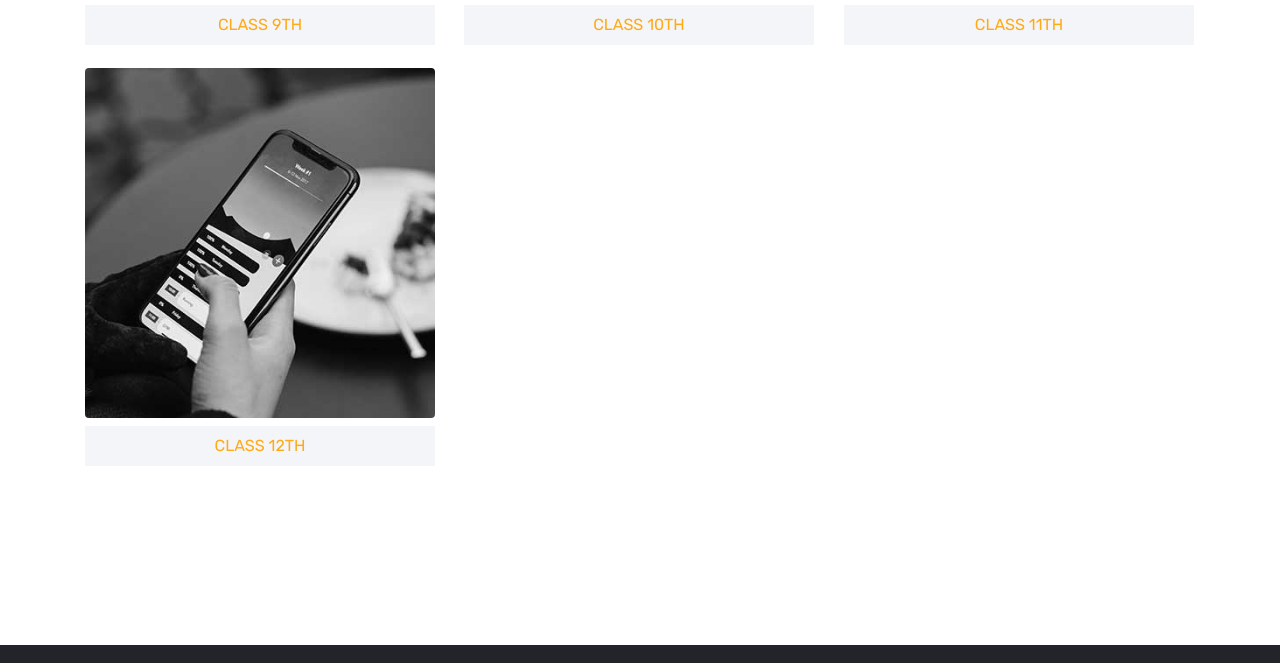
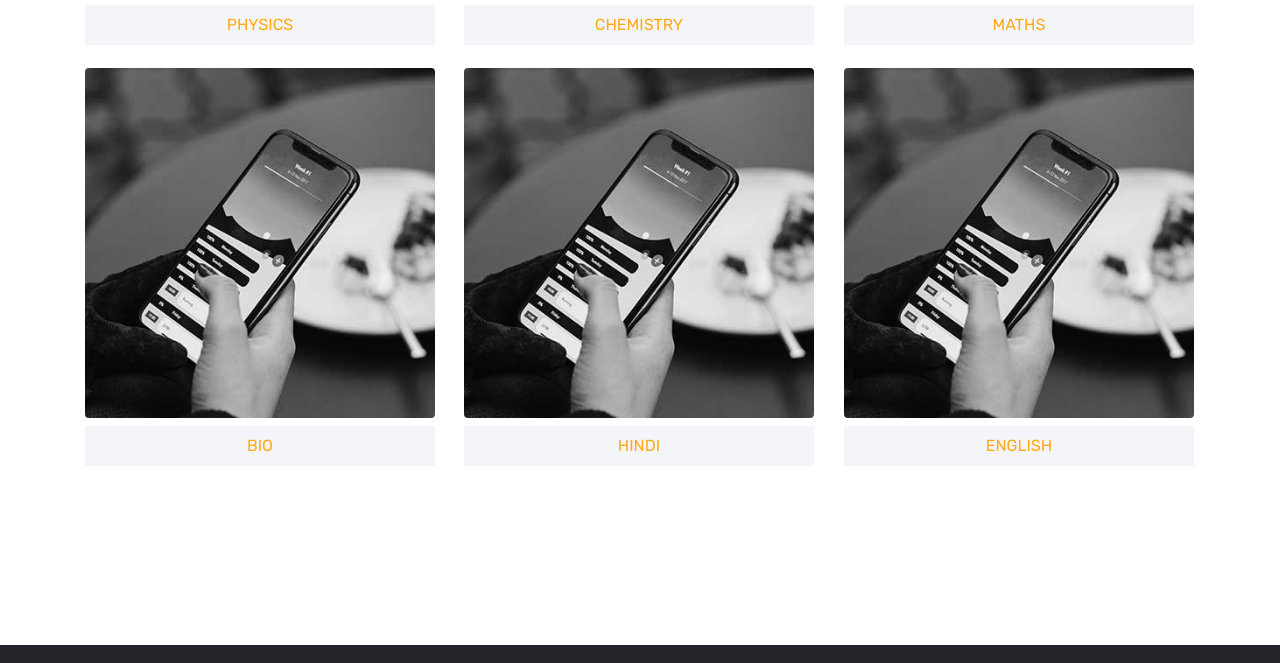
Before and after one commit to akshitbhatia2050/mbv_website, a plain HTML site: page cltwelve.html in a window 1280 px wide. Shown: the part 678-1341 px from the top of the page. Drawn offline with nearby package versions, Linux system fonts and the light colour scheme.

Commit message:
Update cltwelve.html

```diff
--- a/cltwelve.html
+++ b/cltwelve.html
@@ -86,12 +86,12 @@
         <h1 class="display-4 text-uppercase text-center mb-5">Visit Our Classes</h1>
         <div class="row portfolio-container">
             <div class="col-lg-4 col-md-6 mb-4 portfolio-item first">
-                <a href="classes/clnine.html" class="image-button">
+                <a href="error.html" class="image-button">
                     <div class="position-relative rounded overflow-hidden mb-2">
                         <img class="img-fluid w-100" src="img/portfolio-1.jpg" alt="Python">
                     </div>
                     <div class="image-text text-center text-uppercase bg-light py-2">
-                        <span>Class 9th</span>
+                        <span>Physics</span>
                     </div>
                 </a>
             </div>
@@ -101,7 +101,7 @@
                         <img class="img-fluid w-100" src="img/portfolio-2.jpg" alt="Web Development">
                     </div>
                     <div class="image-text text-center text-uppercase bg-light py-2">
-                        <span>Class 10th </span>
+                        <span>Chemistry</span>
                     </div>
                 </a>
             </div>
@@ -111,7 +111,7 @@
                         <img class="img-fluid w-100" src="img/portfolio-3.jpg" alt="C-Lang Coming soon">
                     </div>
                     <div class="image-text text-center text-uppercase bg-light py-2">
-                        <span>Class 11th</span>
+                        <span>Maths</span>
                     </div>
                 </a>
             </div>
@@ -121,7 +121,27 @@
                         <img class="img-fluid w-100" src="img/portfolio-3.jpg" alt="C-Lang Coming soon">
                     </div>
                     <div class="image-text text-center text-uppercase bg-light py-2">
-                        <span>Class 12th</span>
+                        <span>Bio</span>
+                    </div>
+                </a>
+	    </div>
+            <div class="col-lg-4 col-md-6 mb-4 portfolio-item first">
+                <a href="classes/cleleven.html" class="image-button">
+                    <div class="position-relative rounded overflow-hidden mb-2">
+                        <img class="img-fluid w-100" src="img/portfolio-3.jpg" alt="C-Lang Coming soon">
+                    </div>
+                    <div class="image-text text-center text-uppercase bg-light py-2">
+                        <span>Hindi</span>
+                    </div>
+                </a>
+	    </div>
+            <div class="col-lg-4 col-md-6 mb-4 portfolio-item first">
+                <a href="classes/cleleven.html" class="image-button">
+                    <div class="position-relative rounded overflow-hidden mb-2">
+                        <img class="img-fluid w-100" src="img/portfolio-3.jpg" alt="C-Lang Coming soon">
+                    </div>
+                    <div class="image-text text-center text-uppercase bg-light py-2">
+                        <span>English</span>
                     </div>
                 </a>
 	    </div>
```
